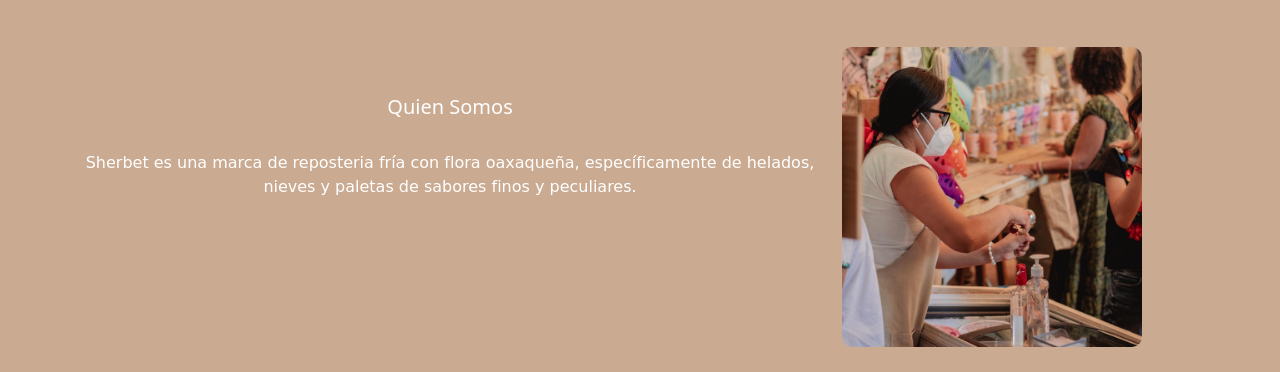
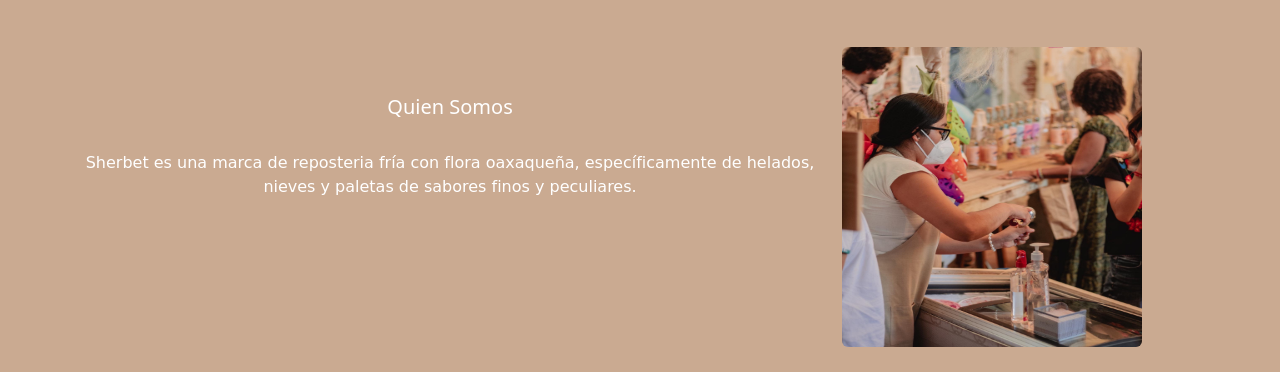
Before and after one commit to AngelRodriguezV/Sherbet-Page, a PHP site: page / in a window 1280 px wide; the page is wider, and only the part inside the window is pictured. Shown: the part 801-1173 px from the top of that part. Run offline with PHP 8.4, Linux system fonts and the light colour scheme; some web fonts are replaced.

Commit message:
imagen 05

```diff
--- a/css/carousel.css
+++ b/css/carousel.css
@@ -18,8 +18,7 @@
 }
 
 .img_proc{
-    width: 300px;
-    height: 300px;
+
     background-position: center;
     background-size: cover;
     position: relative;
--- a/index.html
+++ b/index.html
@@ -73,13 +73,12 @@
                 <div class="container">
                     <div class="row justify-content-md-center">
                         <div class="col-md-8 text-center pt-5">
-                            <h5 class="mt-0">Quien Somos</h5>
+                            <h5>Quien Somos</h5>
                             <br>
                             <p>Sherbet es una marca de reposteria fría con flora oaxaqueña, específicamente de helados, nieves y paletas de sabores finos y peculiares.</p>
                         </div>
                         <div class="col-md-4">
-                            <div class="img_proc" style="background-image: url('./images/img_somos_0.jpg');">
-                            </div>
+                            <img src="./images/img_somos_0.jpg" alt="quien somos" class="img-responsive rounded" width="300" height="300">
                         </div>
                     </div>
                     <br><br>
```
Also changed, not shown: images/img_b_06.JPG (deleted), images/img_b_07.JPG (deleted), images/img_b_08.JPG (deleted).
